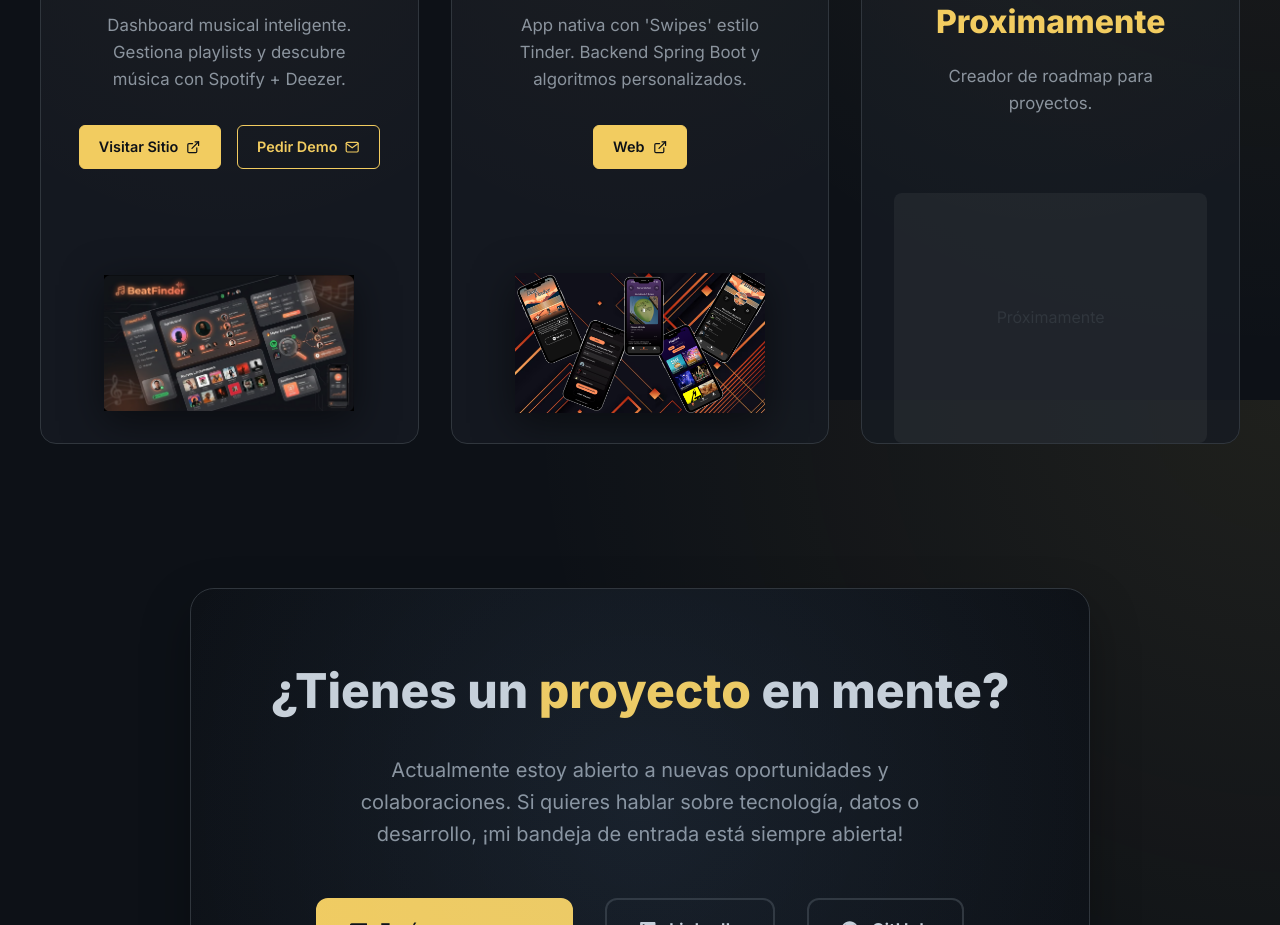
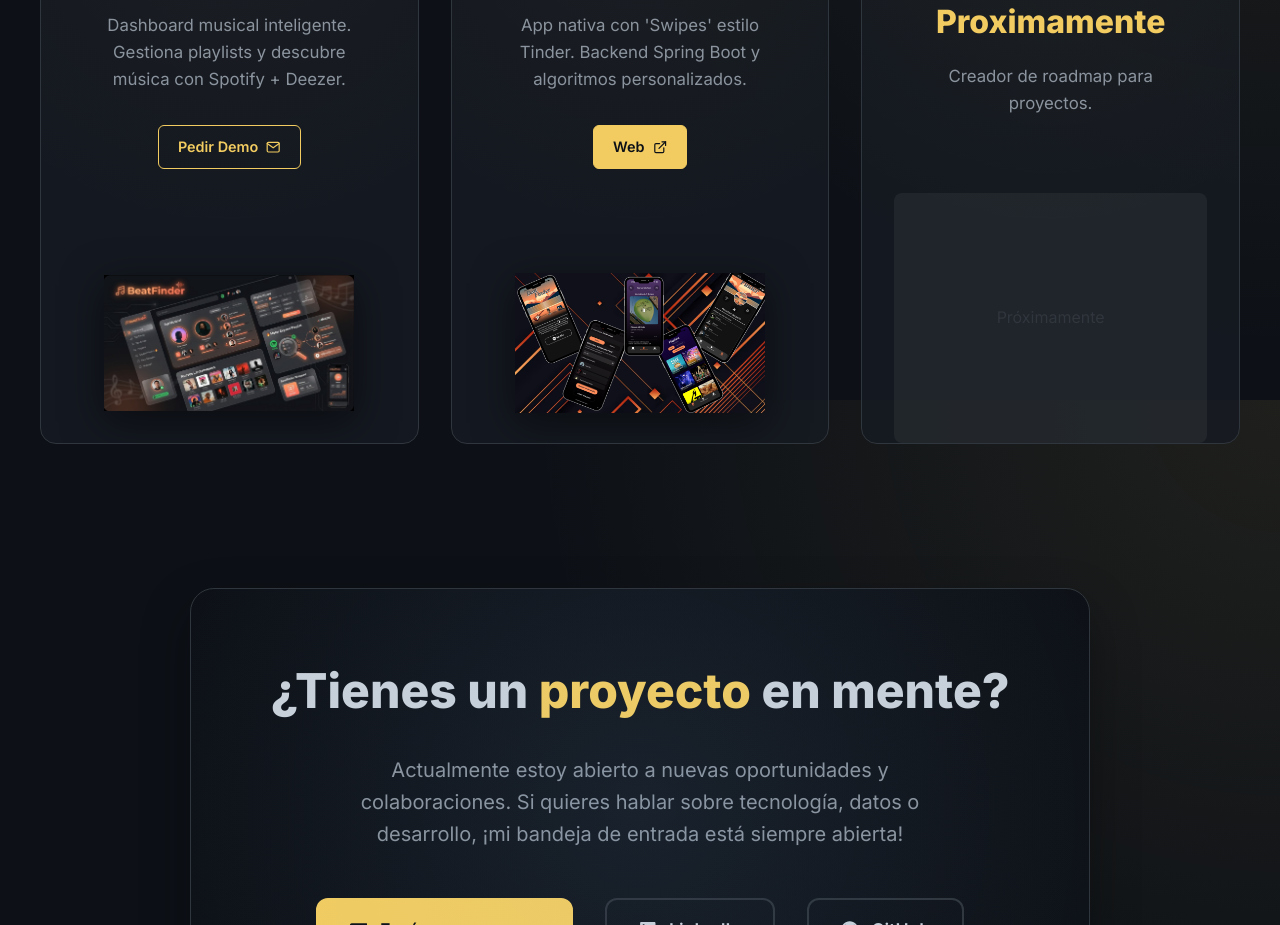
Before and after one commit to Cosmichomeless/Portfolio, a Next.js app: page / in a window 1280 px wide. Shown: the part 3600-4525 px from the top of the page. Built offline with nearby package versions, Linux system fonts and the light colour scheme.

Commit message:
fix projects

```diff
--- a/src/components/Projects.tsx
+++ b/src/components/Projects.tsx
@@ -7,9 +7,9 @@ const projects = [
     {
         title: "Beat Finder Web",
         description: "Dashboard musical inteligente. Gestiona playlists y descubre música con Spotify + Deezer.",
-        link: "https://bf-web-taupe.vercel.app/",
         image: "/images/BeatFinderWeb.png",
         requestDemo: true,
+
     },
     {
         title: "Beat Finder App",
@@ -50,7 +50,7 @@ const Projects = () => {
                             <p className={styles.description}>{project.description}</p>
 
                             <div className={styles.actions}>
-                                {project.link !== "#" && (
+                                {project.link && project.link !== "#" && (
                                     <a
                                         href={project.link}
                                         target="_blank"
```
